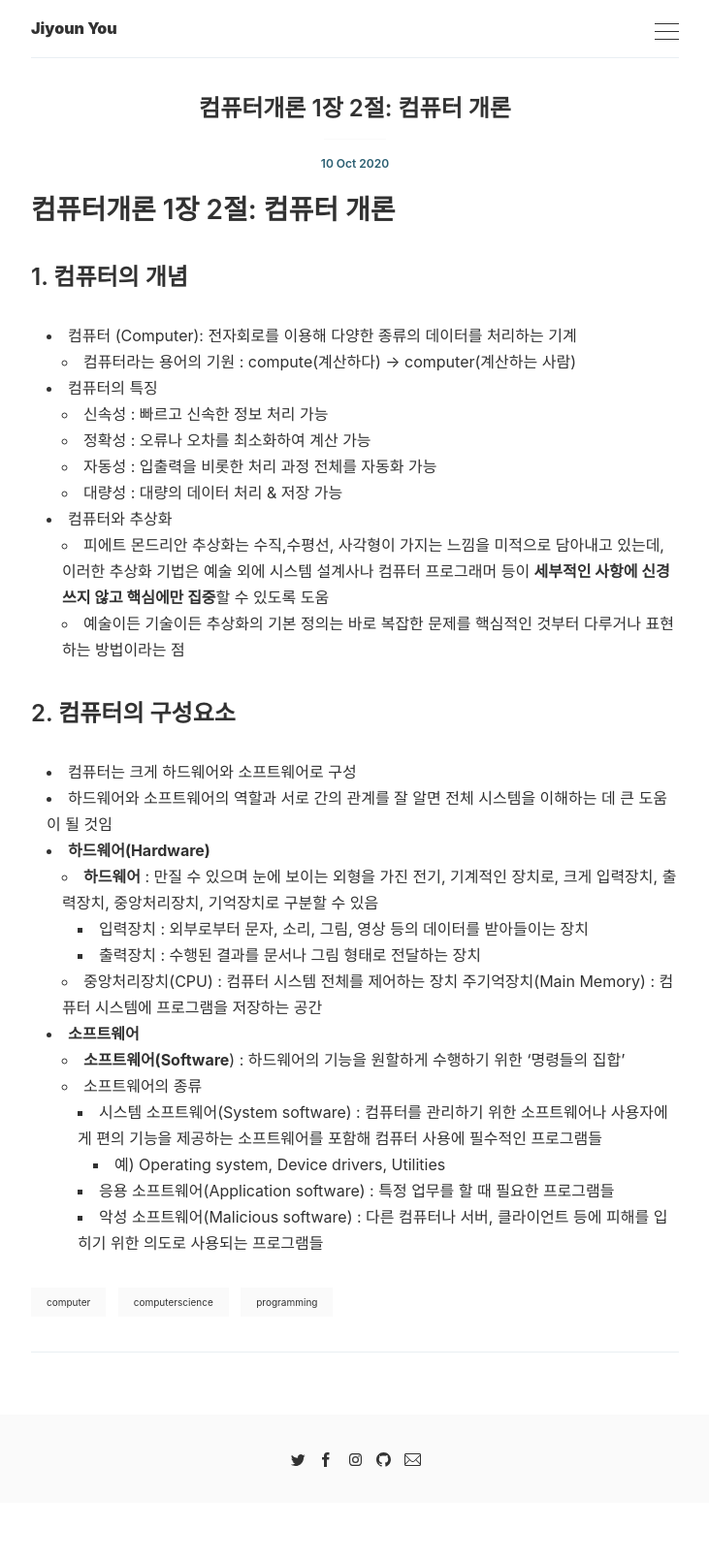
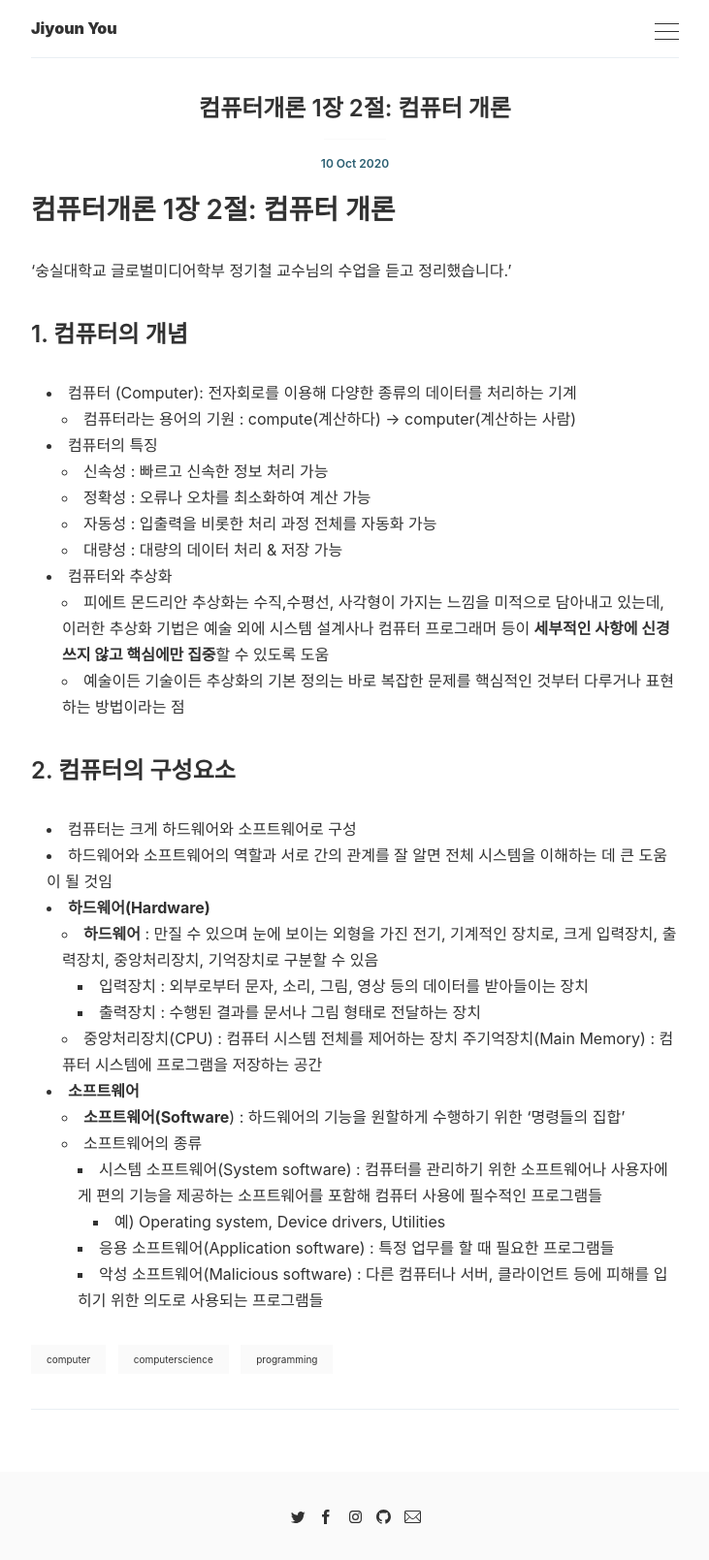
Before and after one commit to Jiyoun-Yoo/jiyoun-yoo.github.io, a Jekyll site: the page built from _posts/ComputerScience/2020-10-10-computer-science-chapter01-2 copy.markdown, in a window 1280 px wide. Shown: the whole page at 97% size, without its empty margins (274-1005 px from the left). Built offline with Jekyll 4.4.1, drawn with Linux system fonts in a browser that asks for light colours; comment, search, counter and statistics services are not loaded; before the commit the page ends 1550 px from its top, so only the background shows below that.

Commit message:
computerScience

```diff
--- a/_posts/ComputerScience/2020-10-10-computer-science-chapter01-1.markdown
+++ b/_posts/ComputerScience/2020-10-10-computer-science-chapter01-1.markdown
@@ -7,11 +7,12 @@ tags: [computer, computerscience, programming]
 
 ## 컴퓨터개론 1장 1절: ICT와 4차 산업혁명
 
+'숭실대학교 글로벌미디어학부 정기철 교수님의 수업을 듣고 정리했습니다.'
+
 ### 1. ICT 기술의 개념
 - **ICT 기술 (정보통신기술)**
     = IT(정보기술/Information Technology) + CT(통신기술/CommunicationTechnology)
 - ICT 기술은 정보 기기의 하드웨어 및 기기 운영과 정보 관리에 필요한 소프트웨어 기술을 이용하여 정보를 수집, 생산, 가공, 보존, 전달, 활용하는 모든 방법
-
 
 ### 2. 정보 사회의 등장
 - **정보(Information)** : 실생활에 도움이 되도록 가공하고 정리한 자료를 의미
@@ -24,7 +25,6 @@ tags: [computer, computerscience, programming]
     - 제1의 물결 : '농업 혁명'
     - 제2의 물결 : 증기기관의 발명으로 인한 '산업 혁명'
     - 제3의 물결 : 컴퓨터의 발명으로 인한 '정보 혁명'
-
 
 ### 3. 4차 산업혁명 시대의 도래
 - 1-4차 산업혁명 분류와 설명
--- a/_posts/ComputerScience/2020-10-10-computer-science-chapter01-2 copy.markdown
+++ b/_posts/ComputerScience/2020-10-10-computer-science-chapter01-2 copy.markdown
@@ -6,6 +6,8 @@ tags: [computer, computerscience, programming]
 ---
 
 ## 컴퓨터개론 1장 2절: 컴퓨터 개론
+
+'숭실대학교 글로벌미디어학부 정기철 교수님의 수업을 듣고 정리했습니다.'
 
 ### 1. 컴퓨터의 개념
 - 컴퓨터 (Computer): 전자회로를 이용해 다양한 종류의 데이터를 처리하는 기계
--- a/_posts/ComputerScience/2020-10-10-computer-science-chapter01-2.markdown
+++ b/_posts/ComputerScience/2020-10-10-computer-science-chapter01-2.markdown
@@ -6,6 +6,8 @@ tags: [computer, computerscience, programming]
 ---
 
 ## 컴퓨터개론 1장 3절: 컴퓨터의 역사
+
+'숭실대학교 글로벌미디어학부 정기철 교수님의 수업을 듣고 정리했습니다.'
 
 ### 1. 기계식 계산기의 변천사
 - **신체 활용**
```
